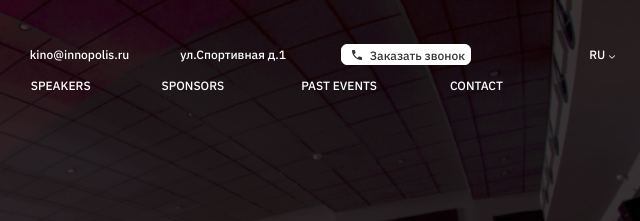
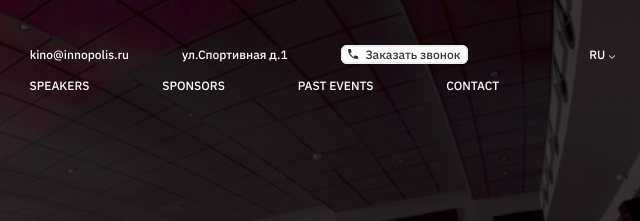
Before and after one commit to SergeiPushkarev/cinema-tickets.Innopolis, a plain HTML site: page index.html in a window 1280 px wide. Shown: the top 221 px of the page, 499-1139 px from the left. Drawn offline with Linux system fonts and the light colour scheme; files whose address does not match are found by name.

Commit message:
ТЗ-8_Header.Итоговый

```diff
--- a/css/components.css
+++ b/css/components.css
@@ -23,8 +23,8 @@
     left: 0;
     right: 0;
     bottom: 0;
-    border-top: 115px solid transparent;
-    border-right: 300vh solid #FFF;
+    border-top: 125px solid transparent;
+    border-right: 1124px solid #FFF;
 }
 
 .head__logo {
@@ -34,107 +34,63 @@
   }
 
 .head__nav{
-    display: inline-block;
     float: left;
     max-width: 79%;
     margin-left: 45px;
 }
+
+.head__nav li{
+    display: inline-block;
+}
+
 .head__langswitch{
     padding-top: 3px;
     position: relative;
-    display: inline-block;
     float: right;
     max-width: 3%;
 }
 
-.head__contacts-tel,
-.head__contacts-email,
-.head__contacts-add,
-.head__contacts-call,
-.head__links-timelist,
-.head__links-film,
-.head__links-review,
-.head__links-feedback,
-.head__links-location{
-    display: inline-block;
-    float: left;
-}
-
-.head__contacts-tel{
+.head__contacts {
+    margin-left: 50px;
     padding-top: 3px;
-}
-.head__contacts-email{
-    margin-left: 53px;
-    padding-top: 3px;
-}
-.head__contacts-add{
-    margin-left: 51px;
-    padding-top: 3px;
-}
-.head__contacts-call{
-    margin-left: 55px;
 }
 
 .call__button{
-    width: 130px;
-    height: 21px;
+    box-sizing: border-box;
+    margin-left: 50px;
+    padding: 0 5px;
     background: #FFFFFF;
+    color: #333333;
     border-radius: 6px;
-    border: 1px solid #FFFFFF;
+    border: 2px solid #EDEDED;
+    text-decoration: none;
 }
 
 .call__button:hover{
     background: #A3CC40;
-    border: #FFF;
+    border: 2px solid#EAEDE2;
 }
 
-.call__button svg{
-    padding: 5px 0 0 10px;
-}
-
-.call__button:hover svg{
+.call__button:hover path{
     fill: #FFF;
 }
 
 .call__button span{
     padding-left: 5px;
+    text-decoration: none;
 }
 
 .call__button:hover span{
     color: #FFF;
 }
 
-.head__contacts-call a{
-    color: #333333;
-    text-decoration: none;
+.head__links{
+    margin-top: 15px;
 }
 
-.head__links{
-    padding-top: 34px;
-}
-
-.head__links-timelist,
-.head__links-film,
-.head__links-review,
-.head__links-feedback,
-.head__links-location{
+.head__links-item{
+    margin-left: 70px;
     text-transform: uppercase;
-}
-
-.head__links-film{
-    margin-left: 74px;
-}
-
-.head__links-review{
-    margin-left: 71px;
-}
-
-.head__links-feedback{
-    margin-left: 77px;
-}
-
-.head__links-location{
-    margin-left: 73px;
 }
 
 .head__langswitch-dropdown{
--- a/index.html
+++ b/index.html
@@ -22,23 +22,22 @@
             </a>
           </div>
           <nav class="head__nav">
-            <div class="head__contacts">
+            <div>
               <ul>
-                <li class="head__contacts-tel">+7 (800) 355 12-56</li>
-                <li class="head__contacts-email">
+                <li>+7 (800) 355 12-56</li>
+                <li class="head__contacts">
                   <a class="link__white" href="mailto:kino@innopolis.ru"
                     >kino@innopolis.ru</a
                   >
                 </li>
-                <li class="head__contacts-add">ул.Спортивная д.1</li>
-                <li class="head__contacts-call">
-                  <div class="call__button">
-                    <a href="#feedback">
+                <li class="head__contacts">ул.Спортивная д.1</li>
+                <li>
+                  <a class="call__button" href="#feedback">
                     <svg
                       width="10"
                       height="10"
                       viewBox="0 0 10 10"
-                        fill="none"
+                      fill="#333333"
                       xmlns="http://www.w3.org/2000/svg"
                     >
                       <path
@@ -48,25 +47,24 @@
                     </svg>
                     <span>Заказать звонок</span></a
                   >
-                  </div>
                 </li>
               </ul>
             </div>
             <div class="head__links">
               <ul>
-                <li class="head__links-timelist">
+                <li>
                   <a class="link__white" href="#timelist"> EVENT DETAILS</a>
                 </li>
-                <li class="head__links-film">
+                <li class="head__links-item">
                   <a class="link__white" href="#chosefilm">SPEAKERS</a>
                 </li>
-                <li class="head__links-review">
-                  <a class="link__white" href="#review">SPONSORS</a>
+                <li class="head__links-item">
+                  <a class="link__white" href="#review">sponsors</a>
                 </li>
-                <li class="head__links-feedback">
+                <li class="head__links-item">
                   <a class="link__white" href="#feedback">PAST EVENTS</a>
                 </li>
-                <li class="head__links-location">
+                <li class="head__links-item">
                   <a class="link__white" href="#location">CONTACT</a>
                 </li>
               </ul>
```
Lines whose indentation alone changed are shown as unchanged.
